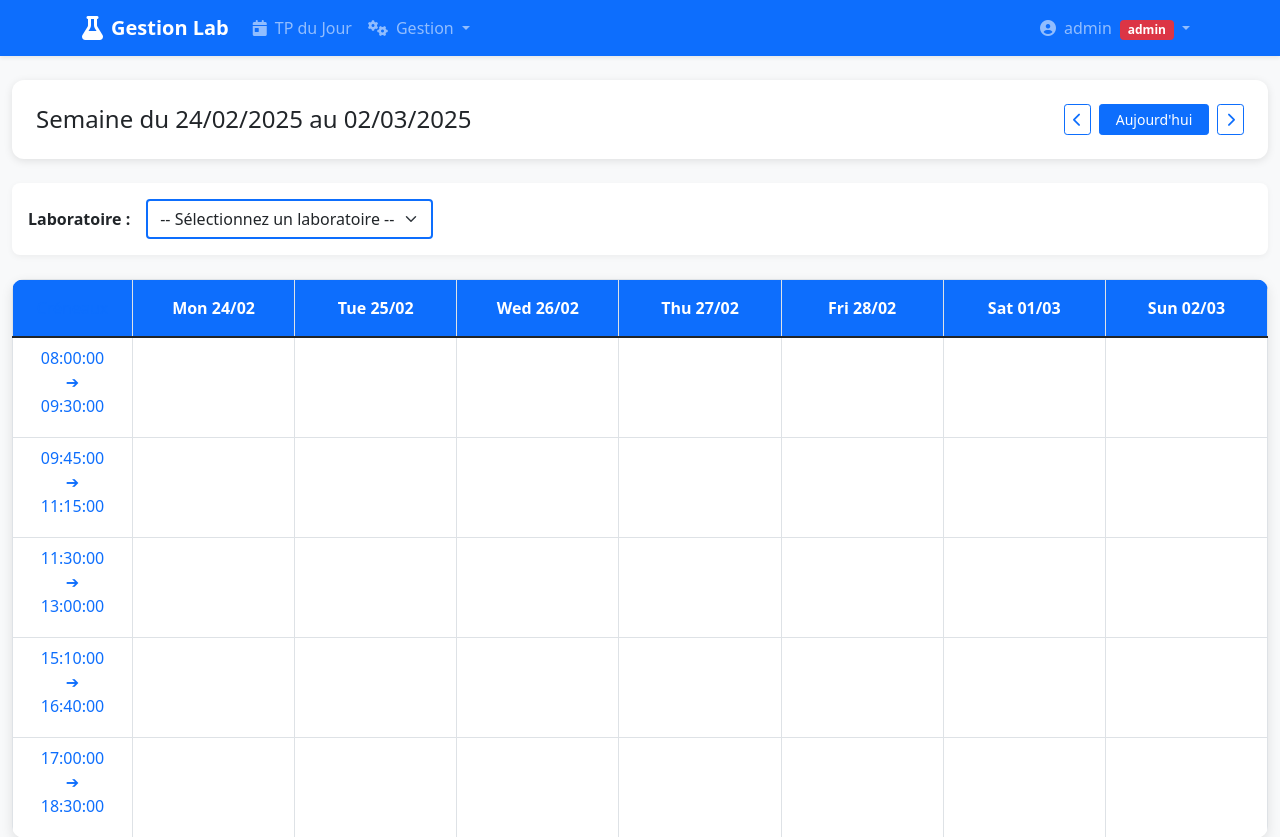
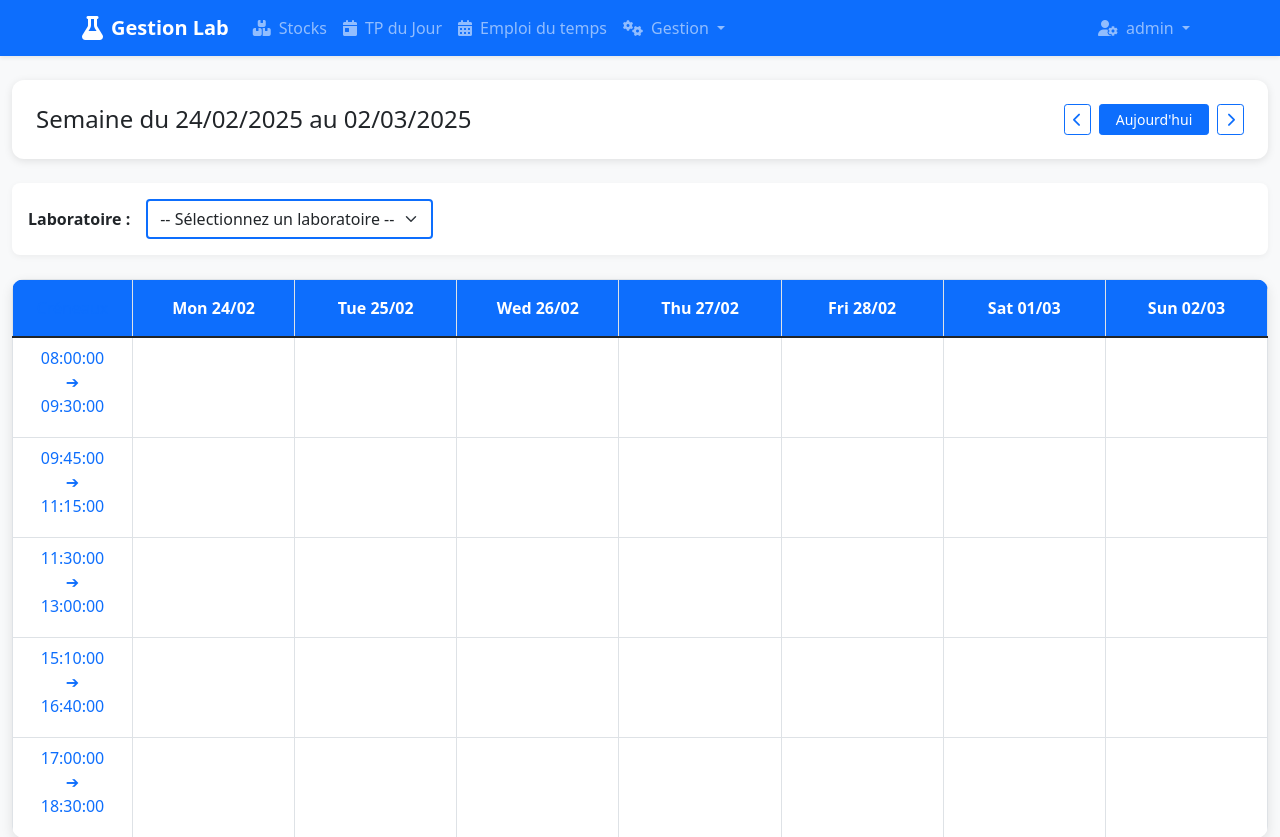
Before and after one commit to 2353523/gestion-lab, a Flask app: page /emploi in a window 1280 px wide. Shown: the top 837 px of the page. Run offline with Flask 3, Linux system fonts and the light colour scheme; a user stored in the database is signed in; data comes from the database, SQL or seed files in the repository; some libraries are stand-ins or nearby versions.

Commit message:
update 43

```diff
--- a/templates/emplois/emploi.html
+++ b/templates/emplois/emploi.html
@@ -137,13 +137,31 @@
                 <span class="fw-bold">Gestion Lab</span>
             </a>
 
+            <button class="navbar-toggler" type="button" data-bs-toggle="collapse" data-bs-target="#navbarNav">
+                <span class="navbar-toggler-icon"></span>
+            </button>
+
             <div class="collapse navbar-collapse" id="navbarNav">
                 <ul class="navbar-nav me-auto">
+                    <!-- Nouvel élément Stocks -->
+                    <li class="nav-item">
+                        <a class="nav-link" href="{{ url_for('stocks_overview') }}">
+                            <i class="fas fa-boxes me-2"></i>Stocks
+                        </a>
+                    </li>
+
                     <li class="nav-item">
                         <a class="nav-link" href="{{ url_for('index') }}">
                             <i class="fas fa-calendar-day me-2"></i>TP du Jour
                         </a>
                     </li>
+
+                    <li class="nav-item">
+                        <a class="nav-link" href="{{ url_for('emploi') }}">
+                            <i class="fas fa-calendar-alt me-2"></i>Emploi du temps
+                        </a>
+                    </li>
+
                     <li class="nav-item dropdown">
                         <a class="nav-link dropdown-toggle" href="#" id="gestionDropdown" data-bs-toggle="dropdown">
                             <i class="fas fa-cogs me-2"></i>Gestion
@@ -158,30 +176,32 @@
                             <li><a class="dropdown-item" href="{{ url_for('liste_laboratoires') }}">
                                 <i class="fas fa-microscope me-2"></i>Laboratoires
                             </a></li>
+                            <!-- Nouveau sous-menu Stock -->
+                            <li><hr class="dropdown-divider"></li>
+                            <li><a class="dropdown-item" href="{{ url_for('stock_magasin') }}">
+                                <i class="fas fa-warehouse me-2"></i>Stock Magasin
+                            </a></li>
                         </ul>
                     </li>
                 </ul>
 
                 <ul class="navbar-nav ms-auto">
-                    {% if session.user_id %}
                     <li class="nav-item dropdown">
                         <a class="nav-link dropdown-toggle" href="#" data-bs-toggle="dropdown">
-                            <i class="fas fa-user-circle me-2"></i>{{ session.username }}
-                            <span class="badge bg-{{ 'danger' if session.role == 'admin' else 'primary' }} ms-1">
-                                {{ session.role }}
-                            </span>
+                            <i class="fas fa-user-cog me-2"></i>{{ session.username }}
                         </a>
                         <ul class="dropdown-menu dropdown-menu-end">
                             <li><a class="dropdown-item" href="#">
-                                <i class="fas fa-cog me-2"></i>Paramètres
+                                <i class="fas fa-sliders-h me-2"></i>Paramètres
                             </a></li>
                             <li><hr class="dropdown-divider"></li>
-                            <li><a class="dropdown-item text-danger" href="{{ url_for('logout') }}">
-                                <i class="fas fa-sign-out-alt me-2"></i>Déconnexion
-                            </a></li>
+                            <li>
+                                <a class="dropdown-item" href="{{ url_for('logout') }}">
+                                    <i class="fas fa-sign-out-alt me-2"></i>Déconnexion
+                                </a>
+                            </li>
                         </ul>
                     </li>
-                    {% endif %}
                 </ul>
             </div>
         </div>
```
